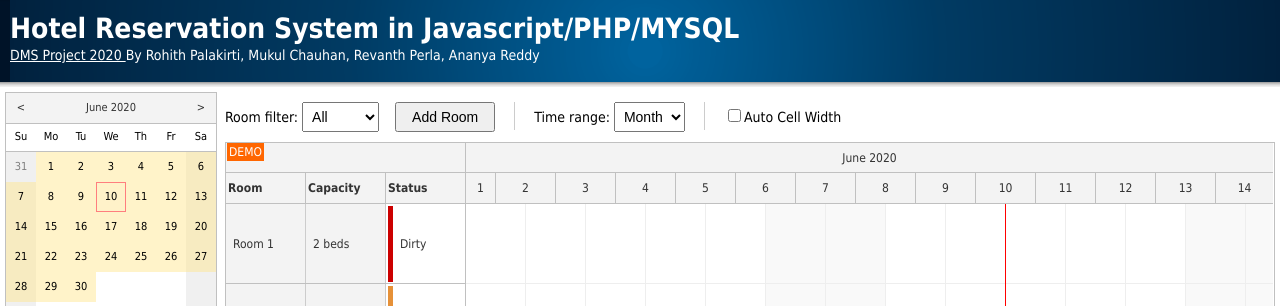
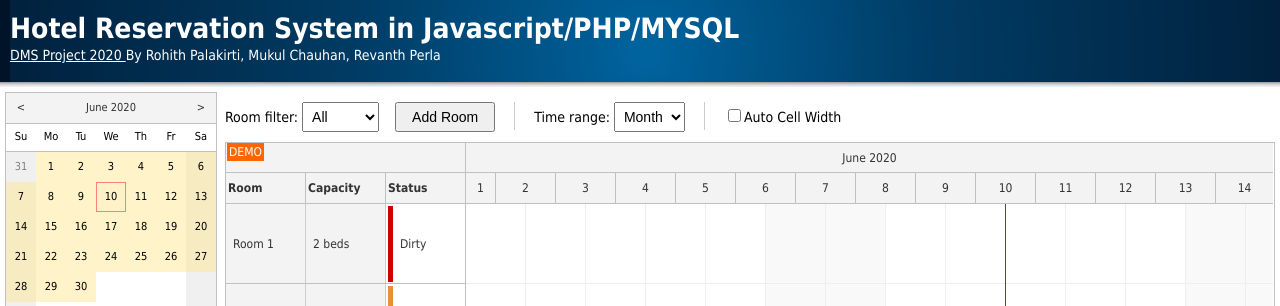
Before and after one commit to kprohith/Hotel-Reservation-System-LAMP-Stack, a PHP site: page / in a window 1280 px wide. Shown: the top 306 px of the page. Run offline with PHP 8.4, Linux system fonts and the light colour scheme; data comes from the database, SQL or seed files in the repository.

Commit message:
Update index.php

```diff
--- a/index.php
+++ b/index.php
@@ -86,7 +86,7 @@
                 <div class="bg-help">
                     <div class="inBox">
                         <h1 id="logo"><a href='http://code.daypilot.org/27453/html5-hotel-room-booking-javascript-php'>Hotel Reservation System in Javascript/PHP/MYSQL</a></h1>
-                        <p id="claim"><a href="http://javascript.daypilot.org/">DMS Project 2020 </a>By Rohith Palakirti, Mukul Chauhan, Revanth Perla, Ananya Reddy</p>
+                        <p id="claim"><a href="http://javascript.daypilot.org/">DMS Project 2020 </a>By Rohith Palakirti, Mukul Chauhan, Revanth Perla</p>
                         <hr class="hidden" />
                     </div>
                 </div>
```
